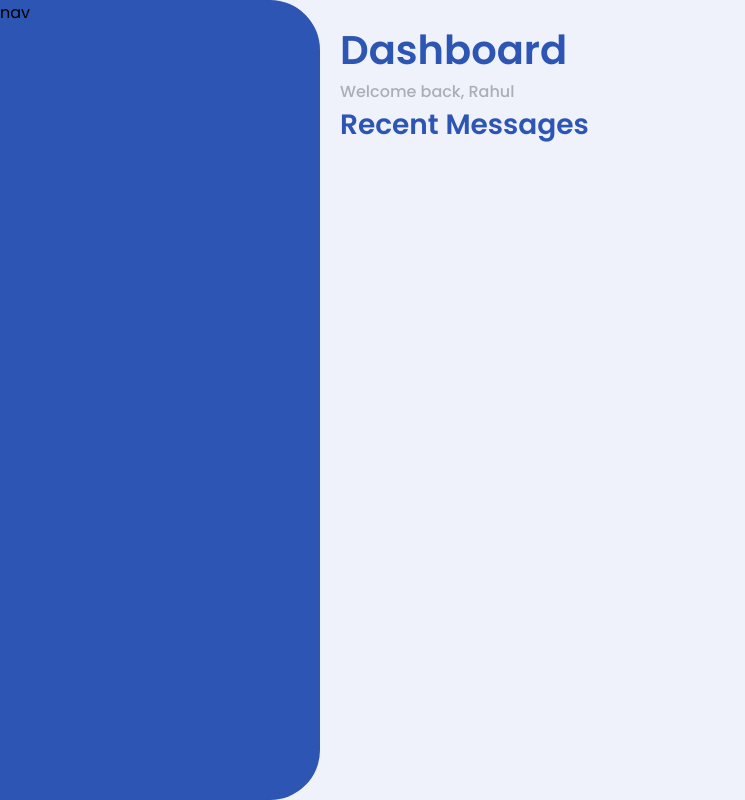
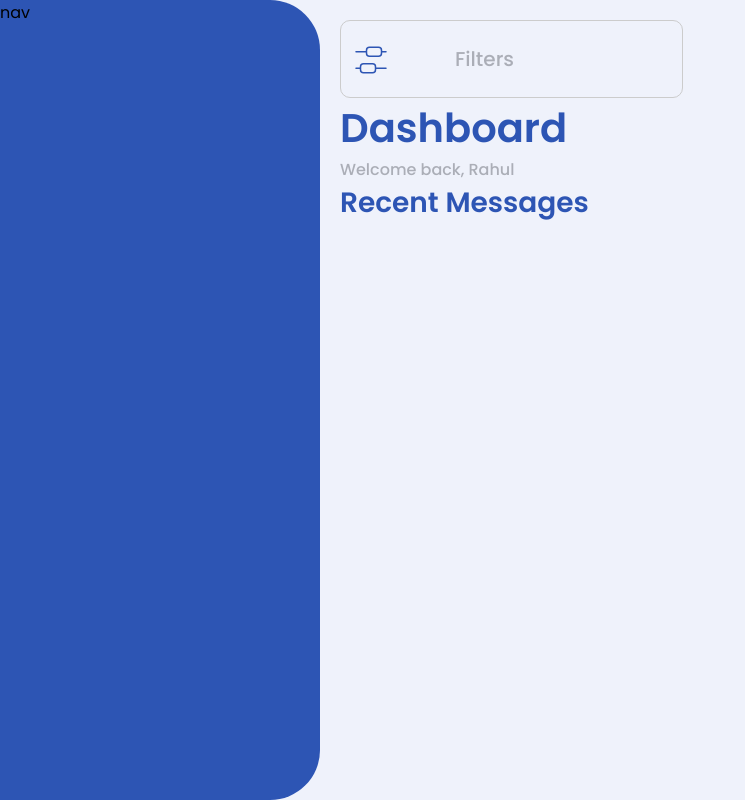
Before and after one commit to prableen14/Business-1-Alchimetis, a React (Create React App) app: page /dashboard in a window 1280 px wide. Shown: the whole page, without its empty margins (0-745 px from the left). Built offline with nearby package versions, Linux system fonts and the light colour scheme.

Commit message:
Filter component added

```diff
--- /dev/null
+++ b/src/atoms/Filter/filter.js
@@ -0,0 +1,17 @@
+import React from "react";
+import "./style.scss";
+
+import FilterIcon from "../../assets/filter.svg";
+
+const Filter = () => {
+  return (
+    <div className="filter-frame">
+      <div className="filter-icon">
+        <img src={FilterIcon} alt="Filter Icon" />
+      </div>
+      <div className="filter-text">Filters</div>
+    </div>
+  );
+};
+
+export default Filter;
--- /dev/null
+++ b/src/atoms/Filter/style.scss
@@ -0,0 +1,35 @@
+@import "../../index.scss";
+.filter-frame {
+    display: flex;
+    align-items: center;
+    background: linear-gradient(0deg, #EFF2FB, #EFF2FB),
+                linear-gradient(0deg, rgba(45, 85, 180, 0.1), rgba(45, 85, 180, 0.1));
+    padding: 10px 89px 10px 14px;
+    border-radius: 10px;
+    width: 238px;
+    height: 56px;
+    top: 40px;
+    left: 368px;
+    border: 1px solid #ccc;
+  }
+
+  .filter-icon {
+    width:30px;
+    height:25.5px;
+    top: 5.25px;
+    left: 3px;
+    border:1.5px;
+  }
+
+  .filter-text {
+    font-size: 20px;
+    font-weight: $bold-5;
+    line-height: 30px;
+    width: 59px;
+    height: 30px;
+    line-height: 30px;
+    top: 13px;
+    left: 90px;
+    margin-left: 70px;
+    color: $secondary-grey;
+  }
--- a/src/atoms/index.js
+++ b/src/atoms/index.js
@@ -1,4 +1,5 @@
 // export atoms created
 import Title from "./Title/title.js";
-
+import Filter from "./Filter/filter.js";
 export { Title };
+export {Filter};
--- a/src/components/Dashboard/dashboard.js
+++ b/src/components/Dashboard/dashboard.js
@@ -1,9 +1,10 @@
 import React from "react";
 import { Title } from "../../atoms/index.js";
-
+import {Filter} from "../../atoms/index.js";
 const Dashboard = (props) => {
   return (
     <div>
+    <Filter/>
       <Title title='Dashboard' size='large' subtitle={"Welcome back, Rahul"} />
       <Title title='Recent Messages' size='medium' />
     </div>
```
Also changed, not shown: src/assets/customer.svg (added), src/assets/filter.svg (added).
